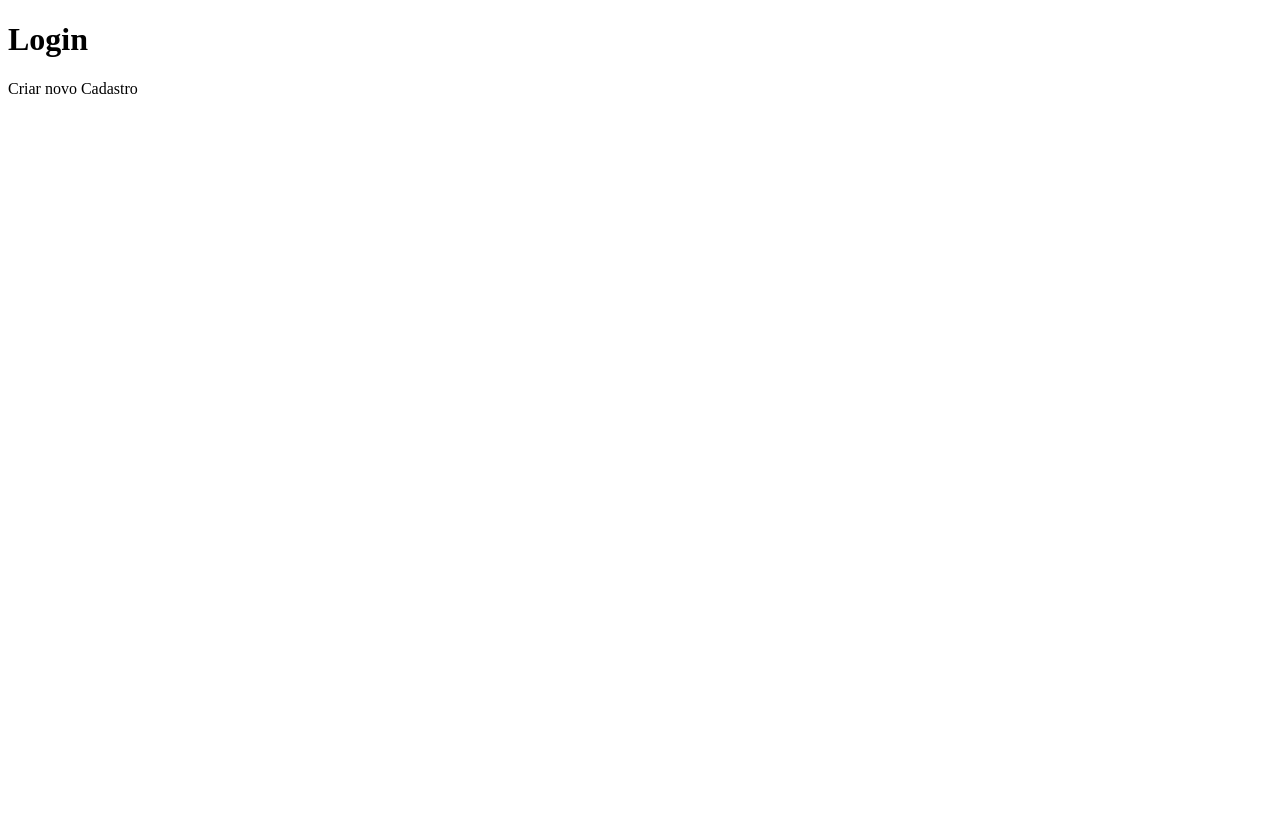
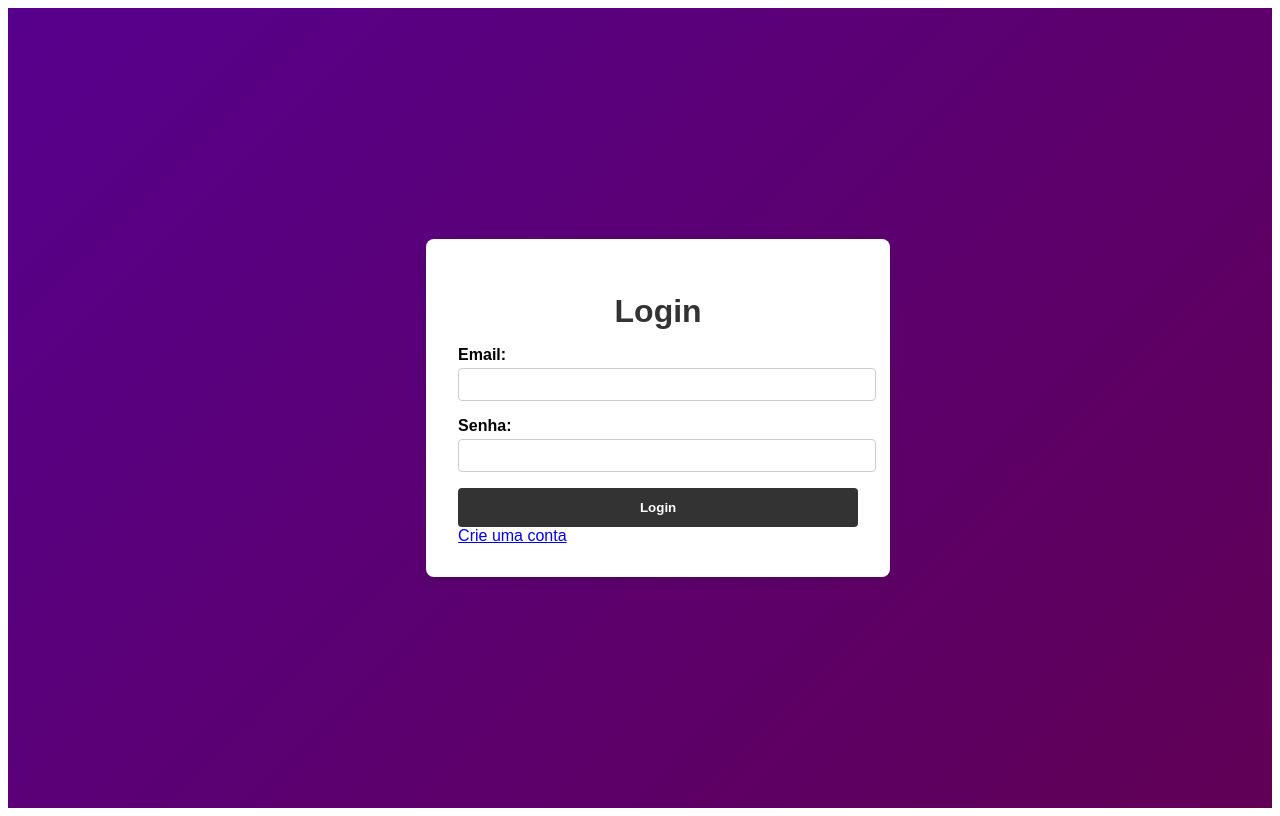
Before and after one commit to JulyeAguiar/Aulas-PTAC, a Next.js app: page /login in a window 1280 px wide. Built offline with nearby package versions, Linux system fonts and the light colour scheme.

Commit message:
Juntando ptac com ptac
Página de login está fazendo buscas no back-end

```diff
--- /dev/null
+++ b/config.ts
@@ -0,0 +1 @@
+export const ApiURL : string = 'http://localhost:8000'
--- a/src/app/Cadastrar/page.tsx
+++ b/src/app/Cadastrar/page.tsx
@@ -2,6 +2,7 @@
 'use client'
 import { useState } from "react"
 import Usuario from "../../../interfaces/usuario"
+import { setCookie, parseCookies } from 'nookies'
 
 const Cadastrar = () => {
   const [nome, setNome] = useState<string>()
@@ -12,6 +13,7 @@ const Cadastrar = () => {
     email: '',
     password: ''
   })
+
 
   const alterar_Nome = (novoNome: string) => {
     setUsuario((valoresAnteriores) => ({
--- a/src/app/login/page.tsx
+++ b/src/app/login/page.tsx
@@ -1,14 +1,80 @@
 'use client'
+import { useState, useEffect, FormEvent } from "react"
+import { setCookie, parseCookies } from 'nookies'
+import { useRouter } from "next/navigation"
+import { ApiURL } from "../../../config"
 
-import { useRouter } from 'next/navigation'
-
-export default function Login() {
+const Login = () => {
+  const [password, setPassword] = useState("");
+  const [email, setEmail] = useState("");
+  const [error, setError] = useState("");
   const router = useRouter()
 
+  useEffect(() => {
+    const { 'restaurant-token': token } = parseCookies()
+    if (token) {
+      router.push('/')
+    }
+  }, [router])
+
+
+  const handleSubmit = async (e: FormEvent) => {
+    e.preventDefault();
+    try {
+
+      const response = await fetch(`${ApiURL}/auth/login`, {
+        method: 'POST',
+        headers: {
+          'Content-Type': 'application/json'
+        },
+        body: JSON.stringify({ email, password })
+      })
+
+      if (response) {
+
+        const data = await response.json();
+        const { erro, mensagem, token } = data
+
+        console.log(data)
+
+        if (erro) {
+          setError(mensagem)
+        }
+        else {
+          setCookie(undefined, 'restaurant-token', token, {
+            maxAge: 60 * 60 * 1 //1 hora
+          })
+          router.push('/')
+        }
+      }
+    } catch (error) {
+      console.error('Erro na requisicao', error)
+    }
+
+    console.log('Email:', email);
+    console.log('Senha:', password);
+  };
+
   return (
-    <div>
-      <h1>Login</h1>
-      <p onClick={() => router.push('/Cadastrar')}>Criar novo Cadastro</p>
+    <div className="register-container">
+      <form onSubmit={handleSubmit}>
+        <div className="register-form">
+
+          <h1 className="register-title">Login</h1>
+
+          <label htmlFor="email" className="register-label">Email:</label>
+          <input id="email" type="text" value={email} onChange={(e) => setEmail(e.target.value)} className="register-input" />
+
+          <label htmlFor="senha" className="register-label">Senha:</label>
+          <input id="senha" type="password" value={password} onChange={(e) => setPassword(e.target.value)} className="register-input" />
+
+          <button className="register-button" onSubmit={handleSubmit}>Login</button>
+
+          <a href="/cadastrar">Crie uma conta</a>
+          {error && <p>{error}</p>}
+        </div>
+      </form>
     </div>
   )
 }
+export default Login
--- a/src/app/page.tsx
+++ b/src/app/page.tsx
@@ -4,7 +4,6 @@
 import Usuario from "../../interfaces/usuario"
 import Mesa from "../../interfaces/mesa"
 import { useState } from "react"
-import Cadastrar from "./Cadastrar/page"
 import { useRouter } from "next/router"
 
 
@@ -27,7 +26,7 @@ const Perfil = () => {
 
   return (
     <div>
-
+      <p>tfw</p>
     </div>
   )
 }
```
Also changed, not shown: package.json (+5 -4 lines), 1 other file (tests, documents, lock files or other folders).
